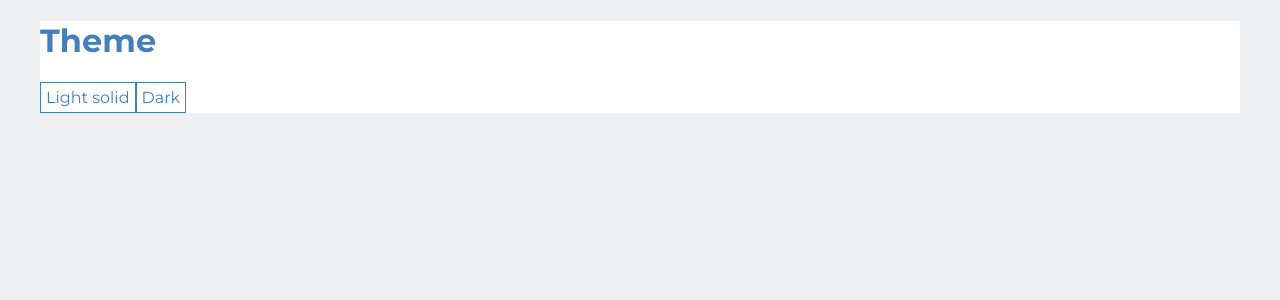
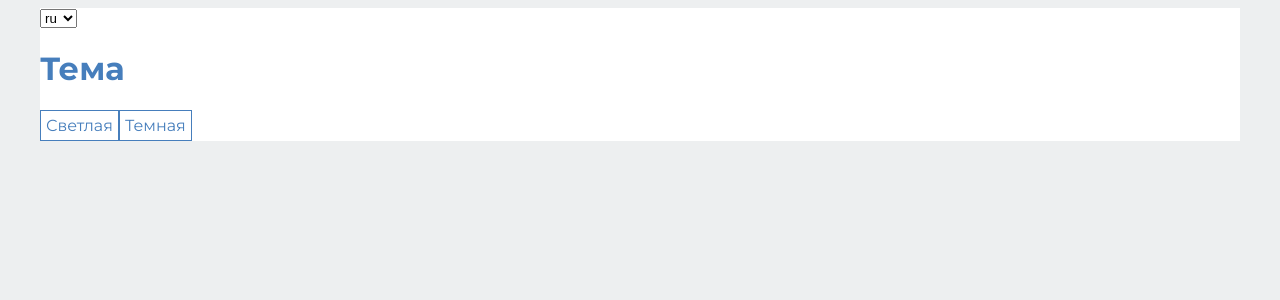
Before and after one commit to tsuker26/wbc-counter-v2, a React (Vite) app: page / in a window 1280 px wide. Shown: the top 300 px of the page. Built offline with nearby package versions, Linux system fonts and the light colour scheme.

Commit message:
uselanguage

```diff
--- a/src/App.tsx
+++ b/src/App.tsx
@@ -1,23 +1,37 @@
 import { useTheme } from './hook/useTheme'
+import { lang } from './languages/lang'
+import { ChangeEvent } from 'react'
+import { useLanguage } from './hook/useLanguage'
 
 function App() {
 	const { setTheme } = useTheme()
+	const { select, setSelect, language } = useLanguage()
+	const changeHandler = (e: ChangeEvent<HTMLSelectElement>) => {
+		if (e.target.value === 'ru' || e.target.value === 'en') {
+			setSelect(e.target.value)
+		}
+	}
 	return (
 		<div className='App'>
 			<div className={'content'}>
-				<h1>Theme</h1>
+				<select defaultValue={select} onChange={changeHandler}>
+					{Object.keys(lang).map(l => (
+						<option key={l}>{l}</option>
+					))}
+				</select>
+				<h1>{language.theme}</h1>
 				<div style={{ display: 'flex' }}>
 					<div
 						onClick={() => setTheme('light')}
 						style={{ padding: '5px', cursor: 'pointer', border: '1px solid  ' }}
 					>
-						Light solid
+						{language.light}
 					</div>
 					<div
 						onClick={() => setTheme('dark')}
 						style={{ padding: '5px', cursor: 'pointer', border: '1px solid ' }}
 					>
-						Dark
+						{language.dark}
 					</div>
 				</div>
 			</div>
--- /dev/null
+++ b/src/hook/useLanguage.ts
@@ -0,0 +1,12 @@
+import { useEffect, useState } from 'react'
+import { ILanguages, lang } from '../languages/lang'
+
+export const useLanguage = () => {
+	const [select, setSelect] = useState<keyof ILanguages>('ru')
+	const [language, setLanguage] = useState(lang[select])
+
+	useEffect(() => {
+		setLanguage(lang[select])
+	}, [select])
+	return { select, setSelect, language }
+}
--- /dev/null
+++ b/src/languages/lang.ts
@@ -0,0 +1,23 @@
+interface ILanguage {
+	theme: string
+	light: string
+	dark: string
+}
+
+export interface ILanguages {
+	ru: ILanguage
+	en: ILanguage
+}
+
+const ru: ILanguage = {
+	theme: 'Тема',
+	light: 'Светлая',
+	dark: 'Темная',
+}
+const en: ILanguage = {
+	theme: 'Theme',
+	light: 'Light',
+	dark: 'Dark',
+}
+
+export const lang: ILanguages = { ru, en }
```
Also changed, not shown: 1 other file (tests, documents, lock files or other folders).
